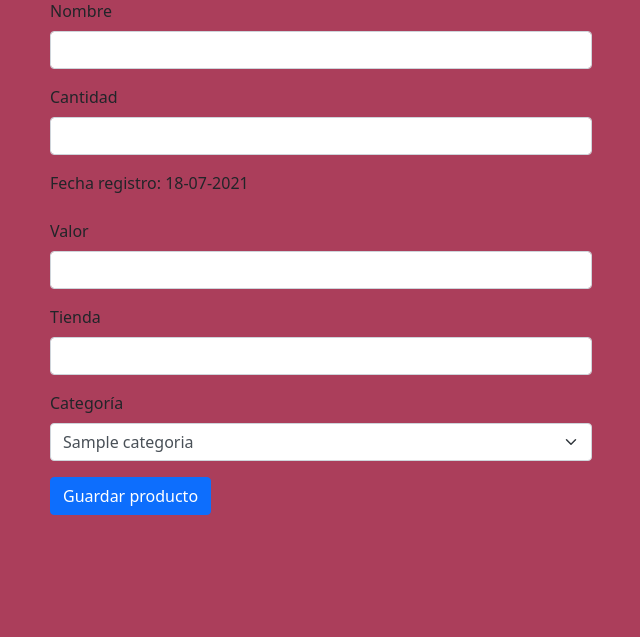
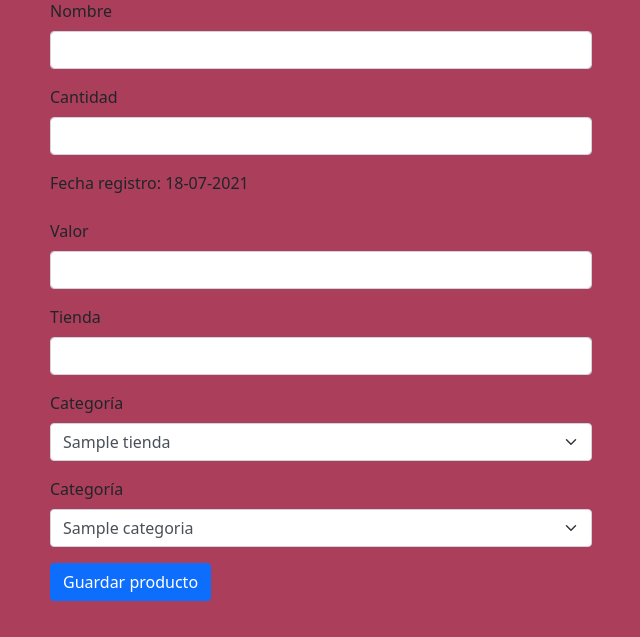
Before and after one commit to dowwo/delivery, a CodeIgniter 4 app: template app/Views/agregar_producto.php in a window 1280 px wide. Shown: the part 163-800 px from the top of the page, without its empty margins (319-959 px from the left). Run offline with PHP 8.4 and a stand-in for CodeIgniter, Linux system fonts and the light colour scheme; the template is opened without the code that fills it: most values are stand-ins (such as "Sample title", 1, 10 or a date in 2020); data that the repository does not hold is empty; some libraries are stand-ins or nearby versions.

Commit message:
producto tienda

```diff
--- a/app/Controllers/ProductController.php
+++ b/app/Controllers/ProductController.php
@@ -28,7 +28,7 @@ class ProductController extends Controller
         $modeloCategoria = new CategoriaModel();
         $data['categorias'] = $modeloCategoria->orderBy('id_categoria', 'DESC')->findAll();
         $modeloTienda = new TiendaModel();
-        $data2['tienda'] = $modeloTienda->where('usuario_id_usuario='.$id_usuario);
+        $data2['tiendas'] = $modeloTienda->where('usuario_id_usuario='.$id_usuario);
 
         return view('agregar_producto', $data, $data2);
     }
--- a/app/Views/agregar_producto.php
+++ b/app/Views/agregar_producto.php
@@ -75,6 +75,19 @@ if(isset($_SESSION['msg'])){
                     <label for="InputForCategoria" class="form-label">Categoría</label>
                     <select name="categoria" id="id_categoria" class="form-select" aria-label="Default select example">
                         <?php
+                        foreach($tiendas as $tienda)
+                        {
+                            ?>
+                            <option value="<?=$tienda['id_tienda']?>"><?=$tienda['nombre']?></option>
+                            <?php
+                        }
+                        ?>
+                    </select>
+                </div>
+                <div class="mb-3">
+                    <label for="InputForCategoria" class="form-label">Categoría</label>
+                    <select name="categoria" id="id_categoria" class="form-select" aria-label="Default select example">
+                        <?php
                         foreach($categorias as $categoria)
                         {
                             ?>
```
